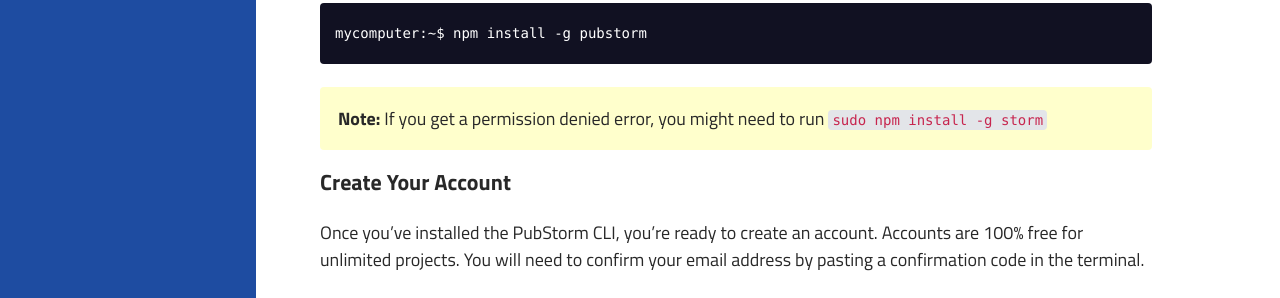
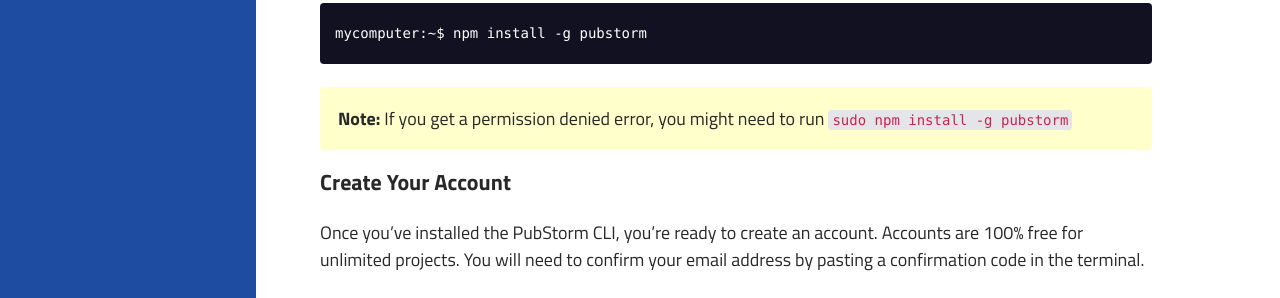
Before and after one commit to nitrous-io/help, a Jekyll site: the page built from _posts/2016-04-01-getting_started.md, in a window 1280 px wide and 900 px high. Shown: the part 309-607 px from the top of the window. Built offline with Jekyll 4.4.1, drawn with Linux system fonts in a browser that asks for light colours.

Commit message:
storm to pubstorm

````diff
--- a/_posts/2016-04-01-getting_started.md
+++ b/_posts/2016-04-01-getting_started.md
@@ -16,7 +16,7 @@ mycomputer:~$ npm install -g pubstorm
 ```
 
 <div class="alert warning">
-  <strong>Note:</strong> If you get a permission denied error, you might need to run <code>sudo npm install -g storm</code>
+  <strong>Note:</strong> If you get a permission denied error, you might need to run <code>sudo npm install -g pubstorm</code>
 </div>
 
 ### Create Your Account
````
